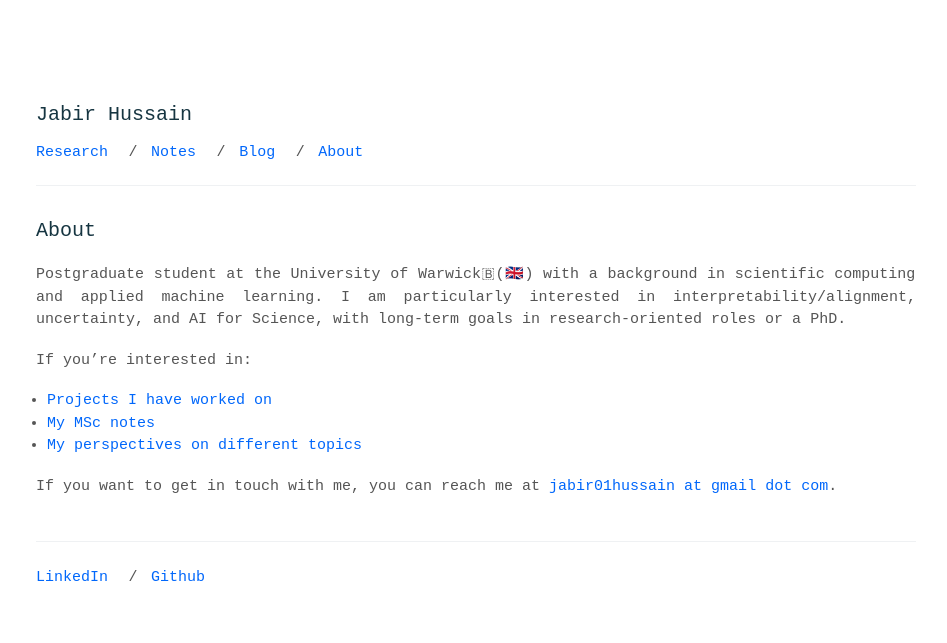
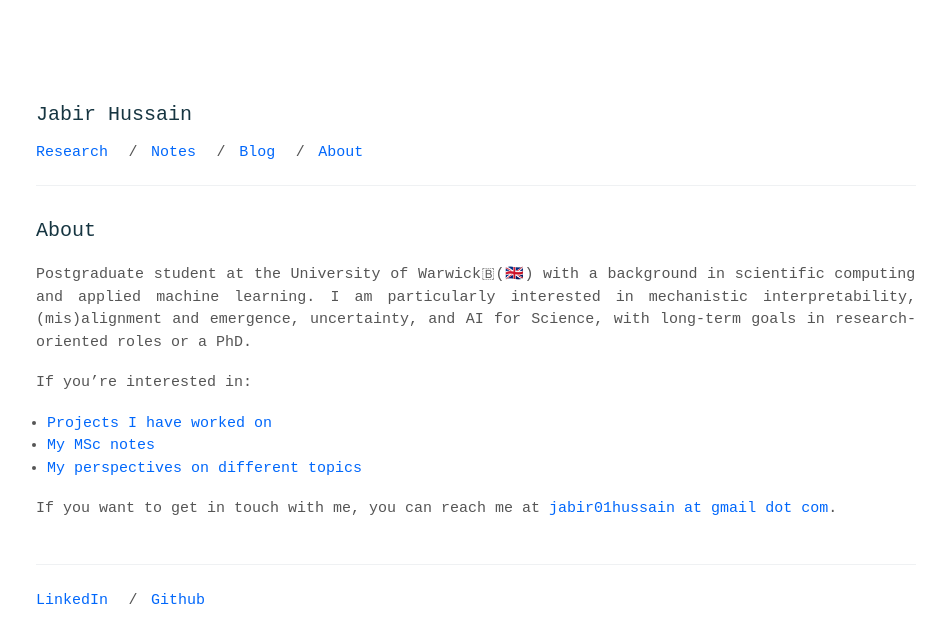
Before and after one commit to j-hussain/j-hussain.github.io, a Jekyll site: the page built from _pages/about.md, in a window 1280 px wide. Shown: the top 643 px of the page, without its empty margins (164-1111 px from the left). Built offline with Jekyll 4.4.1, drawn with Linux system fonts in a browser that asks for light colours.

Commit message:
Update about.md

```diff
--- a/_pages/about.md
+++ b/_pages/about.md
@@ -8,7 +8,7 @@ description: Research focus of Hussain is in progress
 
 ## About
 
-Postgraduate student at the University of Warwick🇧(🇬🇧) with a background in scientific computing and applied machine learning. I am particularly interested in interpretability/alignment, uncertainty, and AI for Science, with long-term goals in research-oriented roles or a PhD.
+Postgraduate student at the University of Warwick🇧(🇬🇧) with a background in scientific computing and applied machine learning. I am particularly interested in mechanistic interpretability, (mis)alignment and emergence, uncertainty, and AI for Science, with long-term goals in research-oriented roles or a PhD.
 
 If you're interested in:
 * [Projects I have worked on](/)
```
